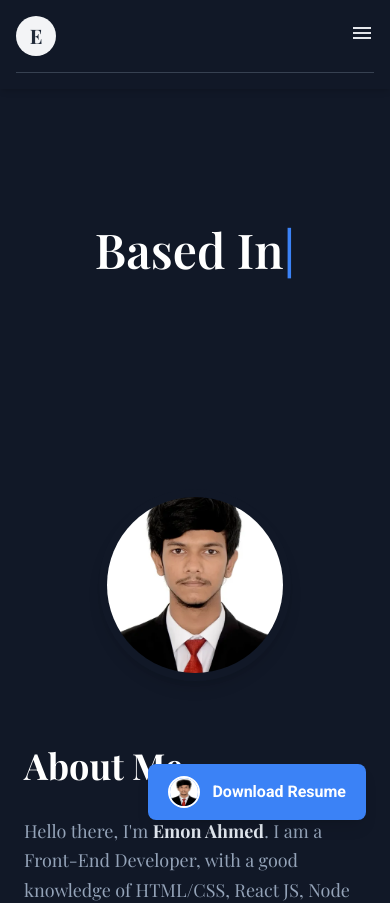
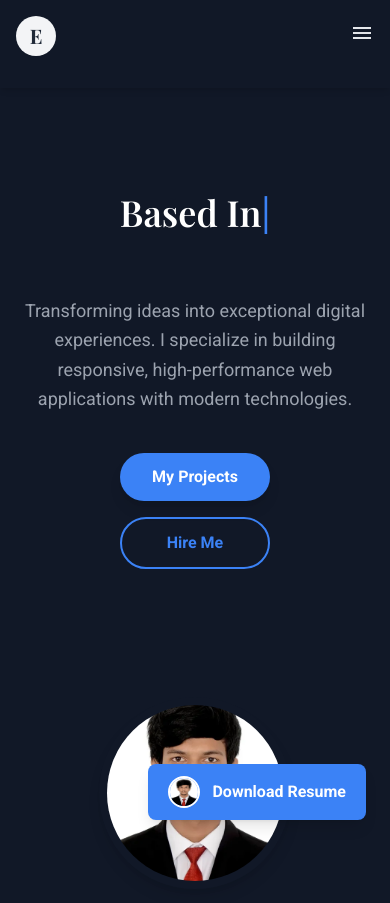
Before and after one commit to emon-ahmed-60/My-Portfolio-Website, a React (Vite) app: page / in a window 390 px wide. Shown: the top 903 px of the page. Built offline with nearby package versions, Linux system fonts and the light colour scheme.

Commit message:
responsive for all devices

```diff
--- a/src/components/AboutDetailed.jsx
+++ b/src/components/AboutDetailed.jsx
@@ -4,7 +4,7 @@ function AboutDetailed() {
   return (
     <section id="about" className="bg-background-light dark:bg-background-dark font-sans text-slate-700 dark:text-slate-300 antialiased">
       <div className="relative min-h-screen">
-        <main className="relative px-6 sm:px-8 lg:px-12 py-20 md:py-24">
+        <main className="relative px-6 sm:px-8 lg:px-12 py-16 sm:py-20 md:py-28">
           <div className="max-w-6xl mx-auto">
             <motion.div
               initial={{ opacity: 0, y: 50 }}
--- a/src/components/Contact.jsx
+++ b/src/components/Contact.jsx
@@ -16,20 +16,20 @@ function Contact() {
       form.current,
       import.meta.env.VITE_PUBLIC_KEY
     )
-    .then((result) => {
+      .then((result) => {
         console.log(result.text);
         setStatus('success');
         form.current.reset();
         setTimeout(() => setStatus('idle'), 3000);
-    }, (error) => {
+      }, (error) => {
         console.log(error.text);
         setStatus('error');
-    });
+      });
   };
   return (
     <section
       id="contact"
-      className="bg-background-light dark:bg-background-dark text-slate-700 dark:text-slate-300 font-sans antialiased py-20 md:py-24"
+      className="bg-background-light dark:bg-background-dark text-slate-700 dark:text-slate-300 font-sans antialiased py-16 sm:py-20 md:py-28"
     >
       <div className="container mx-auto px-4 sm:px-6 lg:px-8 flex flex-col items-center justify-center">
         <motion.header
--- a/src/components/Header.jsx
+++ b/src/components/Header.jsx
@@ -35,7 +35,7 @@ function Header() {
       className="w-full sticky top-0 bg-white dark:bg-gray-900 shadow-md z-50"
     >
       <div className="container mx-auto px-4 sm:px-6 lg:px-8 py-4">
-        <div className="flex justify-between items-center border-b border-gray-200 dark:border-gray-700 pb-4 relative">
+        <div className="flex justify-between items-center pb-4 relative">
           <button
             className="bg-gray-800 dark:bg-gray-100 text-white dark:text-gray-800 rounded-full w-10 h-10 flex items-center justify-center font-bold text-xl font-display cursor-pointer transition-transform hover:scale-110"
             onClick={handleScrollToHome}
@@ -53,7 +53,7 @@ function Header() {
                 offset={-80}
                 duration={500}
                 activeClass="active"
-                className="nav-link text-sm font-medium text-gray-600 dark:text-gray-300 hover:text-primary dark:hover:text-primary transition-colors cursor-pointer"
+                className="nav-link text-sm font-medium text-gray-600 dark:text-gray-300 transition-colors cursor-pointer"
               >
                 {link.name}
               </Link>
@@ -83,7 +83,7 @@ function Header() {
                 offset={-80}
                 duration={500}
                 activeClass="active"
-                className="nav-link text-sm font-medium text-gray-600 dark:text-gray-300 hover:text-primary dark:hover:text-primary transition-colors block cursor-pointer"
+                className="nav-link text-sm font-medium text-gray-600 dark:text-gray-300 transition-colors block py-2 cursor-pointer"
                 onClick={() => setIsMenuOpen(false)}
               >
                 {link.name}
--- a/src/components/Hero.jsx
+++ b/src/components/Hero.jsx
@@ -1,5 +1,7 @@
 import { useRef, useEffect } from "react";
 import Typed from "typed.js";
+import { Link } from "react-scroll";
+import { motion } from "framer-motion";
 
 function Hero() {
   const el = useRef(null);
@@ -19,11 +21,54 @@ function Hero() {
   }, []);
 
   return (
-    <section id="home" className="w-full overflow-hidden py-20 md:py-24">
-      <div className="container mx-auto px-4 sm:px-6 lg:px-8 flex flex-col items-center">
-        <h1 className="font-display text-5xl md:text-6xl lg:text-7xl font-semibold text-gray-900 dark:text-white leading-tight min-h-[160px] md:min-h-[200px] flex items-center justify-center text-center">
+    <section id="home" className="w-full overflow-hidden py-16 sm:py-20 md:py-28">
+      <div className="container mx-auto px-4 sm:px-6 lg:px-8 flex flex-col items-center text-center">
+        <motion.h1
+          initial={{ opacity: 0, y: 20 }}
+          animate={{ opacity: 1, y: 0 }}
+          transition={{ duration: 0.6 }}
+          className="font-display text-4xl sm:text-5xl md:text-7xl font-semibold text-gray-900 dark:text-white leading-tight min-h-[120px] sm:min-h-[160px] md:min-h-[220px] flex items-center justify-center"
+        >
           <span ref={el}></span>
-        </h1>
+        </motion.h1>
+
+        <motion.p
+          initial={{ opacity: 0, y: 20 }}
+          animate={{ opacity: 1, y: 0 }}
+          transition={{ duration: 0.6, delay: 0.2 }}
+          className="mt-6 text-lg md:text-xl text-gray-600 dark:text-gray-400 max-w-2xl mx-auto leading-relaxed"
+        >
+          Transforming ideas into exceptional digital experiences. I specialize in building
+          responsive, high-performance web applications with modern technologies.
+        </motion.p>
+
+        <motion.div
+          initial={{ opacity: 0, y: 20 }}
+          animate={{ opacity: 1, y: 0 }}
+          transition={{ duration: 0.6, delay: 0.4 }}
+          className="mt-10 flex flex-col sm:flex-row items-center justify-center gap-4"
+        >
+          <Link
+            to="projects"
+            spy={true}
+            smooth={true}
+            offset={-70}
+            duration={500}
+            className="w-full sm:w-auto px-8 py-3 bg-primary text-white font-semibold rounded-full shadow-lg hover:bg-blue-600 transition-all duration-300 transform hover:scale-105 cursor-pointer"
+          >
+            My Projects
+          </Link>
+          <Link
+            to="contact"
+            spy={true}
+            smooth={true}
+            offset={-70}
+            duration={500}
+            className="w-full sm:w-auto px-8 py-3 border-2 border-primary text-primary font-semibold rounded-full hover:bg-primary hover:text-white transition-all duration-300 transform hover:scale-105 cursor-pointer"
+          >
+            Hire Me
+          </Link>
+        </motion.div>
       </div>
     </section>
   );
--- a/src/components/Projects.jsx
+++ b/src/components/Projects.jsx
@@ -59,7 +59,7 @@ function Projects() {
   const [hoveredProject, setHoveredProject] = useState(null);
 
   return (
-    <section id="projects" className="w-full py-20 md:py-24">
+    <section id="projects" className="w-full py-16 sm:py-20 md:py-28">
       <motion.div
         initial="hidden"
         whileInView="show"
--- a/src/components/Services.jsx
+++ b/src/components/Services.jsx
@@ -30,7 +30,7 @@ function Services() {
     ]
 
     return (
-        <section id="services" className="w-full py-20 md:py-24 bg-background-light dark:bg-background-dark">
+        <section id="services" className="w-full py-16 sm:py-20 md:py-28 bg-background-light dark:bg-background-dark">
             <div className="container mx-auto px-4">
                 <motion.div
                     initial={{ opacity: 0, y: 20 }}
@@ -47,7 +47,7 @@ function Services() {
                     </p>
                 </motion.div>
 
-                <div className="grid grid-cols-1 md:grid-cols-2 lg:grid-cols-4 gap-6">
+                <div className="grid grid-cols-1 sm:grid-cols-2 lg:grid-cols-4 gap-6">
                     {services.map((service, index) => (
                         <motion.div
                             key={index}
--- a/src/components/Skills.jsx
+++ b/src/components/Skills.jsx
@@ -42,7 +42,7 @@ function Skills() {
 
   return (
     <section id='skills' className="font-display bg-background-light dark:bg-background-dark text-gray-800 dark:text-gray-200">
-      <section className="py-16 md:py-24">
+      <section className="py-16 sm:py-20 md:py-28 font-display">
         <div className="container mx-auto px-4">
           <motion.div
             initial={{ opacity: 0, y: 20 }}
--- a/src/index.css
+++ b/src/index.css
@@ -19,6 +19,12 @@ html {
 .nav-link {
   position: relative;
   display: inline-block;
+  transition: color 0.3s ease-in-out;
+}
+
+.nav-link:hover,
+.nav-link.active {
+  color: #8b5cf6 !important;
 }
 
 .nav-link::after {
```
Lines whose indentation alone changed are shown as unchanged.
